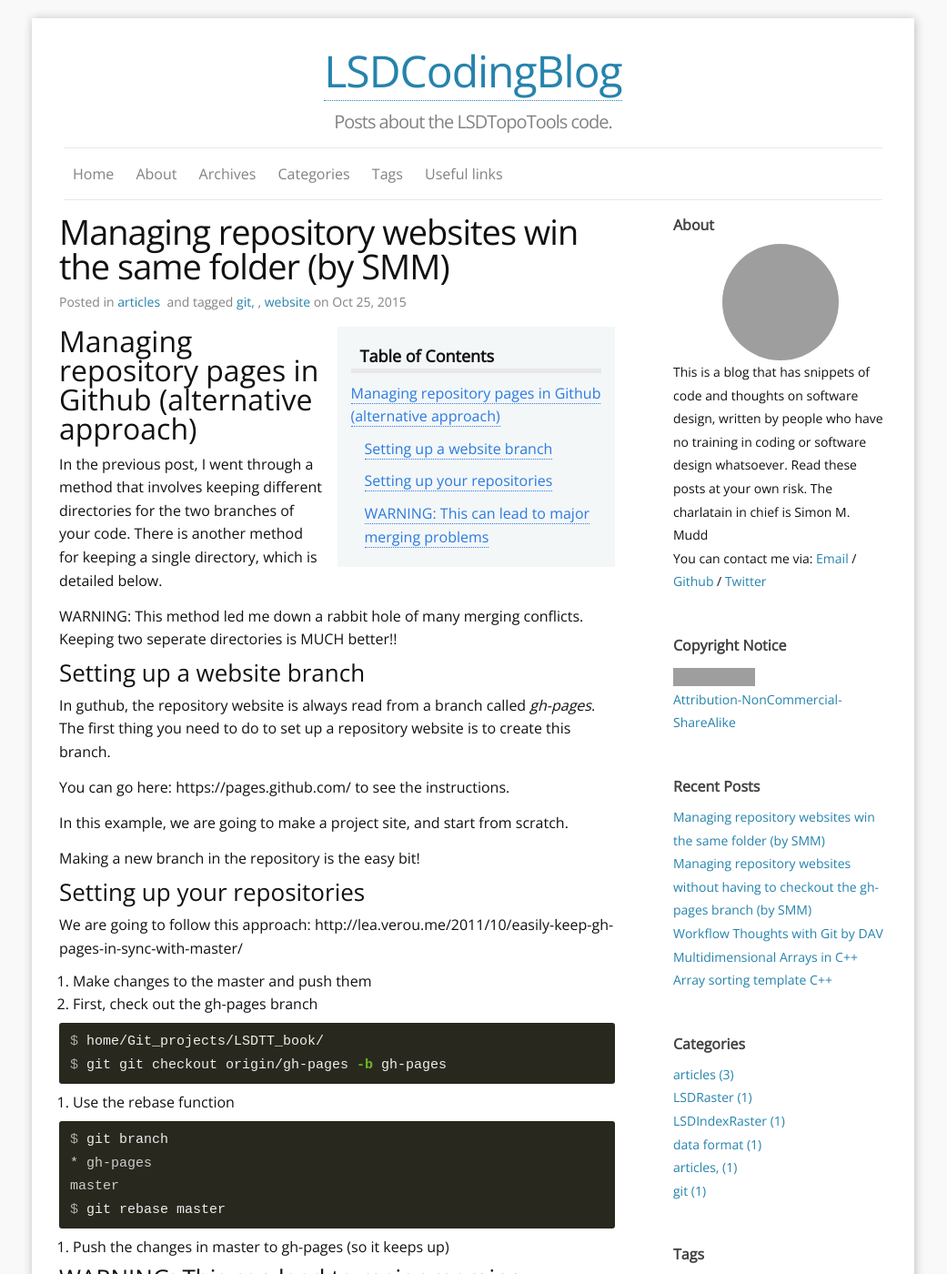
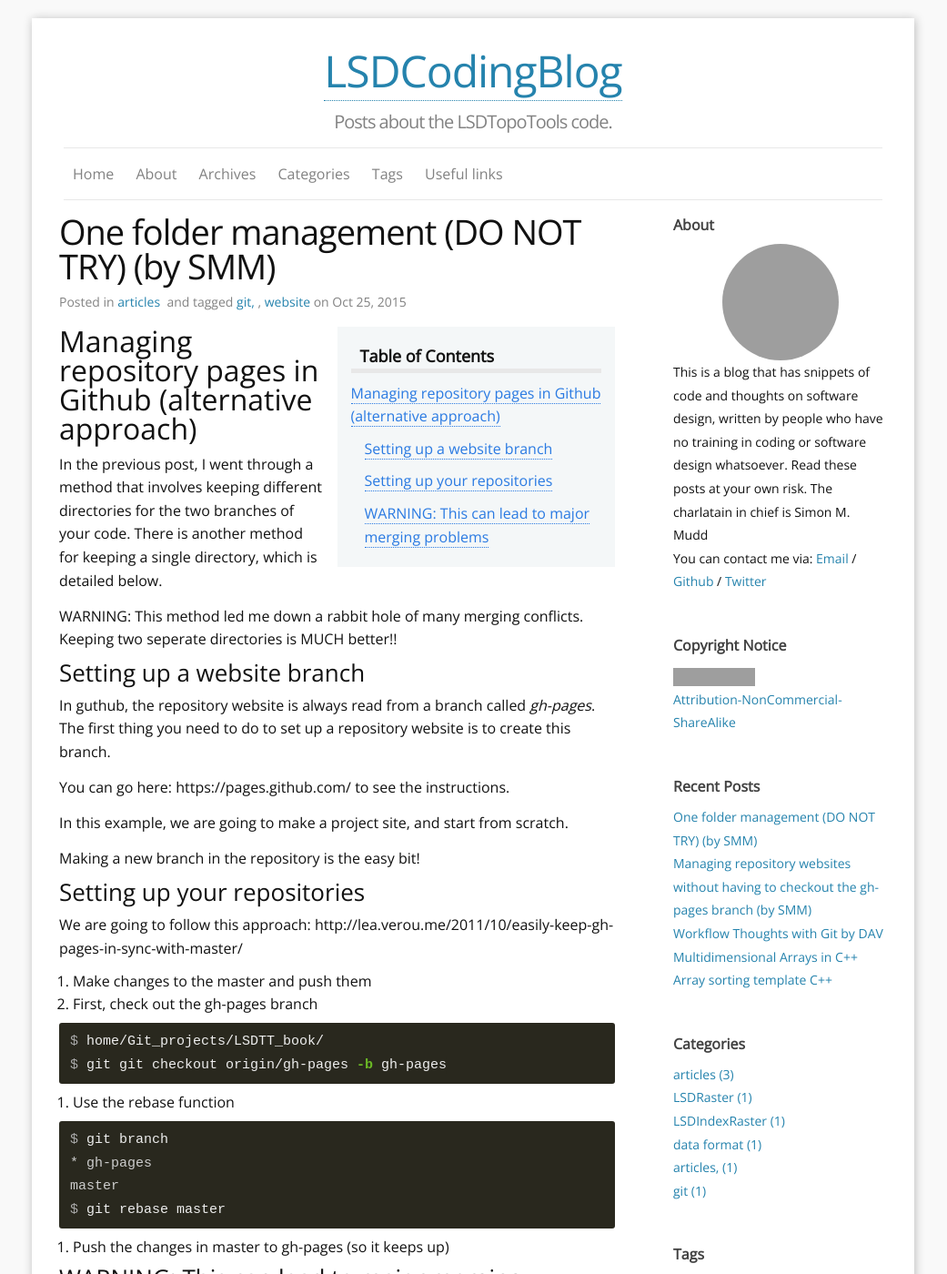
Before and after one commit to LSDtopotools/LSDCodingBlog, a Jekyll site: the page built from _posts/2015-10-25-Github-pages-one-repository.md, in a window 1280 px wide and 1400 px high. Shown: the whole window at 91% size, without its empty margins (120-1161 px from the left). Built offline with Jekyll 4.4.1, drawn with Linux system fonts in a browser that asks for light colours; comment, search, counter and statistics services are not loaded; grey boxes are pictures that could not be loaded.

Commit message:
Updated the info on one page git commit v2

```diff
--- a/_posts/2015-10-25-Github-pages-one-repository.md
+++ b/_posts/2015-10-25-Github-pages-one-repository.md
@@ -1,6 +1,6 @@
 ---
 layout: post
-title: Managing repository websites win the same folder (by SMM)
+title: One folder management (DO NOT TRY) (by SMM)
 excerpt: "How you manage a project website in GitHub--single folder."
 categories: articles
 tags: git, website
```
